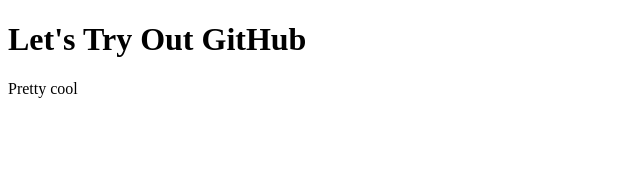
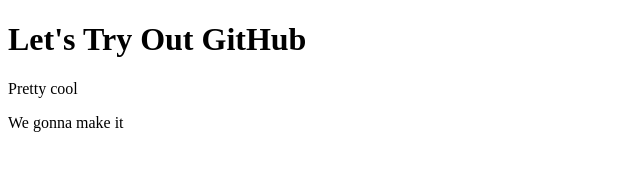
Before and after one commit to abpanzo2/exemple, a plain HTML site: page index.html in a window 1280 px wide. Shown: the whole page, without its empty margins (0-640 px from the left). Drawn offline with Linux system fonts and the light colour scheme.

Commit message:
Update index.html
new paragraph added

```diff
--- a/index.html
+++ b/index.html
@@ -7,6 +7,7 @@
     </head>
         <h1>Let's Try Out GitHub</h1>
         <p>Pretty cool</p>
+        <p>We gonna make it</p>
     <body>
 
 </body>
```
